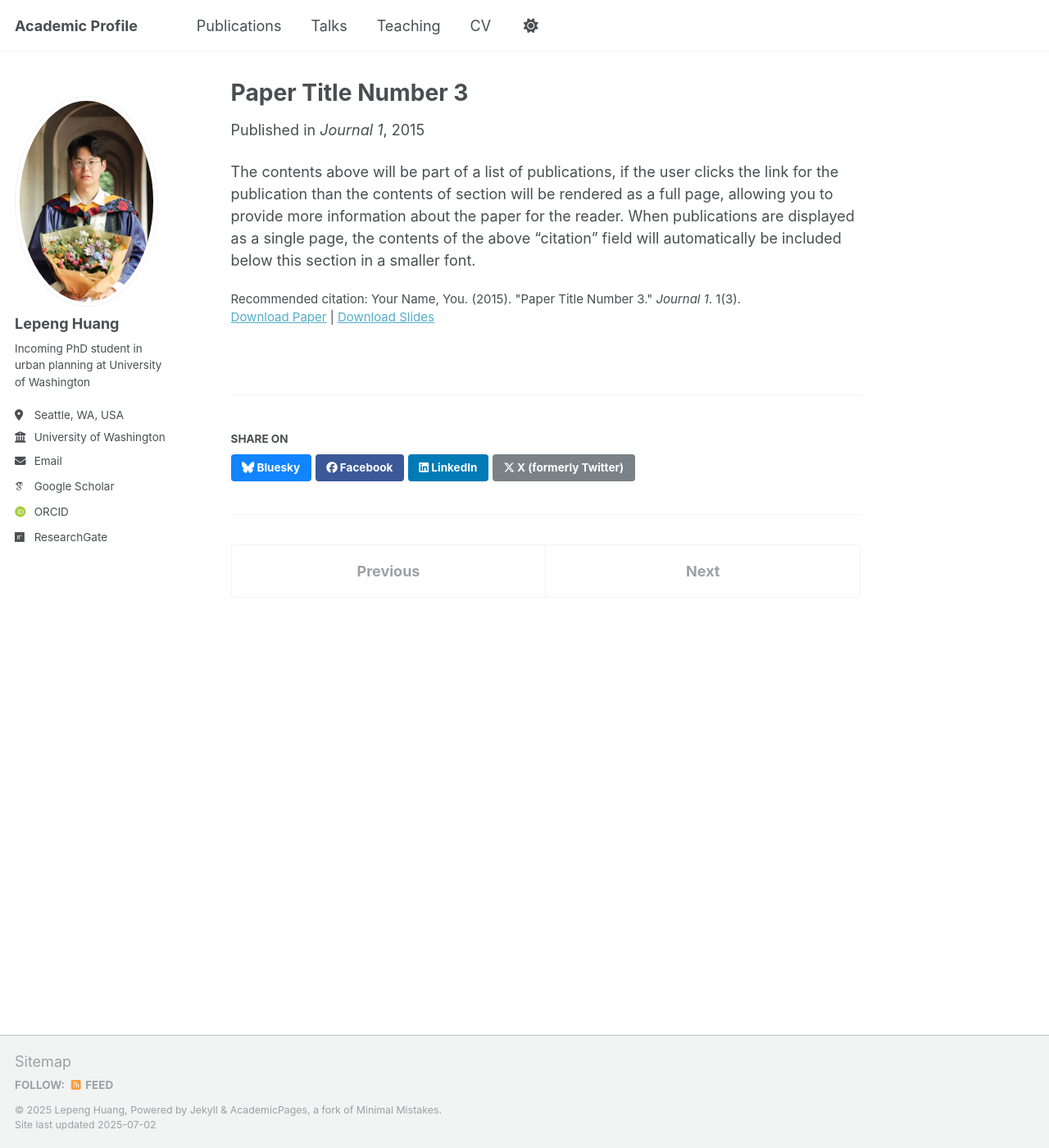
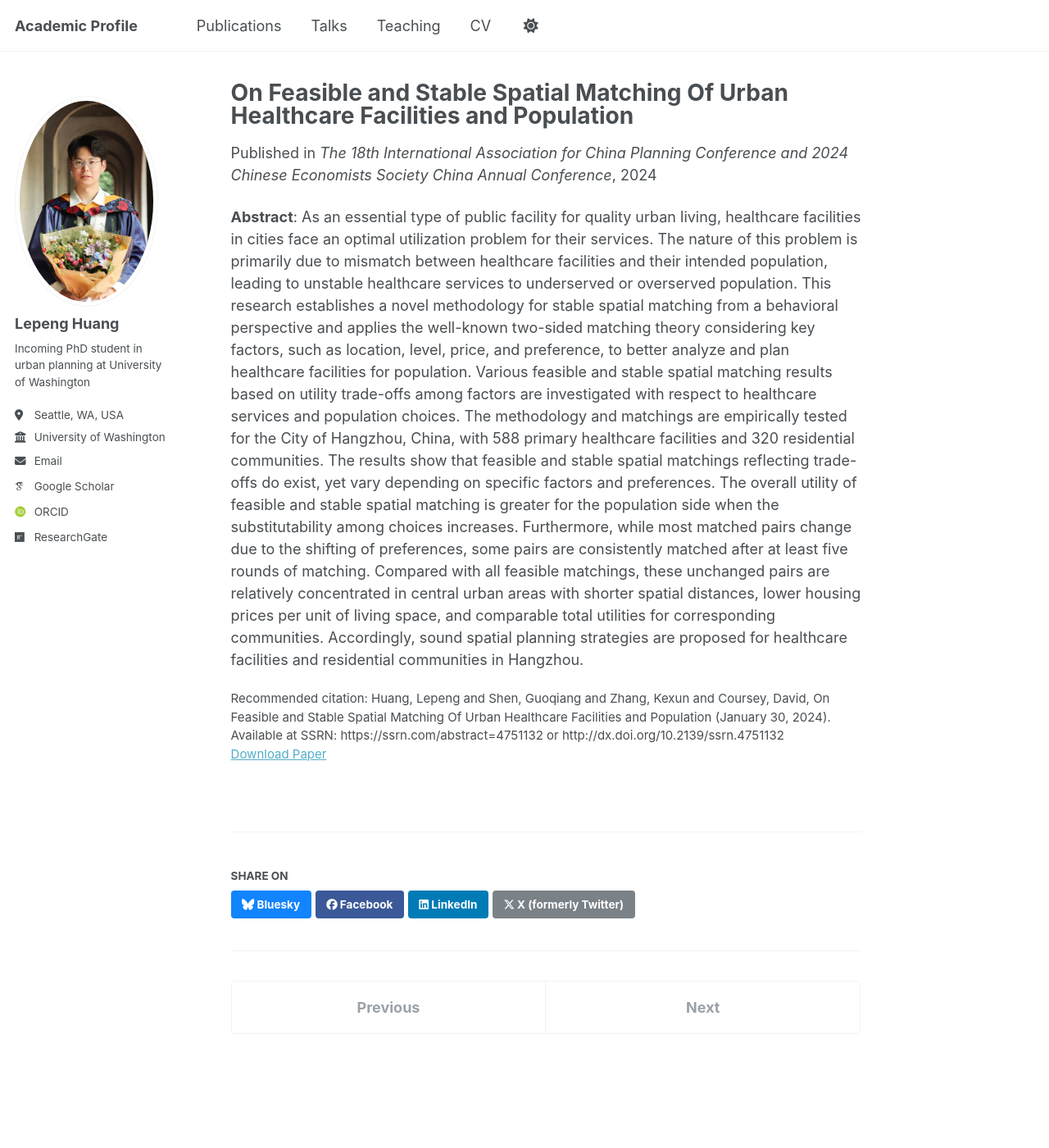
Before and after one commit to lepenghuang/lepenghuang.github.io, a Jekyll site: the page built from _publications/2015-10-01-paper-title-number-3.md, in a window 1280 px wide and 1400 px high. Shown: the whole window at 82% size. Built offline with Jekyll 4.4.1, drawn with Linux system fonts in a browser that asks for light colours; some web fonts are replaced; a script that is not in the unit is left out.

Commit message:
Update 2015-10-01-paper-title-number-3.md

```diff
--- a/_publications/2015-10-01-paper-title-number-3.md
+++ b/_publications/2015-10-01-paper-title-number-3.md
@@ -1,14 +1,14 @@
 ---
-title: "Paper Title Number 3"
+title: "On Feasible and Stable Spatial Matching Of Urban Healthcare Facilities and Population"
 collection: publications
-category: manuscripts
-permalink: /publication/2015-10-01-paper-title-number-3
+category: conferences
+permalink: /publication/On-Feasible-and-Stable-Spatial-Matching-Of-Urban-Healthcare-Facilities-and-Population
 excerpt: 'This paper is about the number 3. The number 4 is left for future work.'
-date: 2015-10-01
-venue: 'Journal 1'
-slidesurl: 'http://academicpages.github.io/files/slides3.pdf'
-paperurl: 'http://academicpages.github.io/files/paper3.pdf'
-citation: 'Your Name, You. (2015). &quot;Paper Title Number 3.&quot; <i>Journal 1</i>. 1(3).'
+date: 2024-01-30
+venue: 'The 18th International Association for China Planning Conference and 2024 Chinese Economists Society China Annual Conference'
+paperurl: 'https://papers.ssrn.com/sol3/papers.cfm?abstract_id=4751132'
+citation: 'Huang, Lepeng and Shen, Guoqiang and Zhang, Kexun and Coursey, David, On Feasible and Stable Spatial Matching Of Urban Healthcare Facilities and Population (January 30, 2024). Available at SSRN: https://ssrn.com/abstract=4751132 or http://dx.doi.org/10.2139/ssrn.4751132'
 ---
 
-The contents above will be part of a list of publications, if the user clicks the link for the publication than the contents of section will be rendered as a full page, allowing you to provide more information about the paper for the reader. When publications are displayed as a single page, the contents of the above "citation" field will automatically be included below this section in a smaller font.
+**Abstract**: As an essential type of public facility for quality urban living, healthcare facilities in cities face an optimal utilization problem for their services. The nature of this problem is primarily due to mismatch between healthcare facilities and their intended population, leading to unstable healthcare services to underserved or overserved population. This research establishes a novel methodology for stable spatial matching from a behavioral perspective and applies the well-known two-sided matching theory considering key factors, such as location, level, price, and preference, to better analyze and plan healthcare facilities for population. Various feasible and stable spatial matching results based on utility trade-offs among factors are investigated with respect to healthcare services and population choices.
+The methodology and matchings are empirically tested for the City of Hangzhou, China, with 588 primary healthcare facilities and 320 residential communities. The results show that feasible and stable spatial matchings reflecting trade-offs do exist, yet vary depending on specific factors and preferences. The overall utility of feasible and stable spatial matching is greater for the population side when the substitutability among choices increases. Furthermore, while most matched pairs change due to the shifting of preferences, some pairs are consistently matched after at least five rounds of matching. Compared with all feasible matchings, these unchanged pairs are relatively concentrated in central urban areas with shorter spatial distances, lower housing prices per unit of living space, and comparable total utilities for corresponding communities. Accordingly, sound spatial planning strategies are proposed for healthcare facilities and residential communities in Hangzhou.
```
